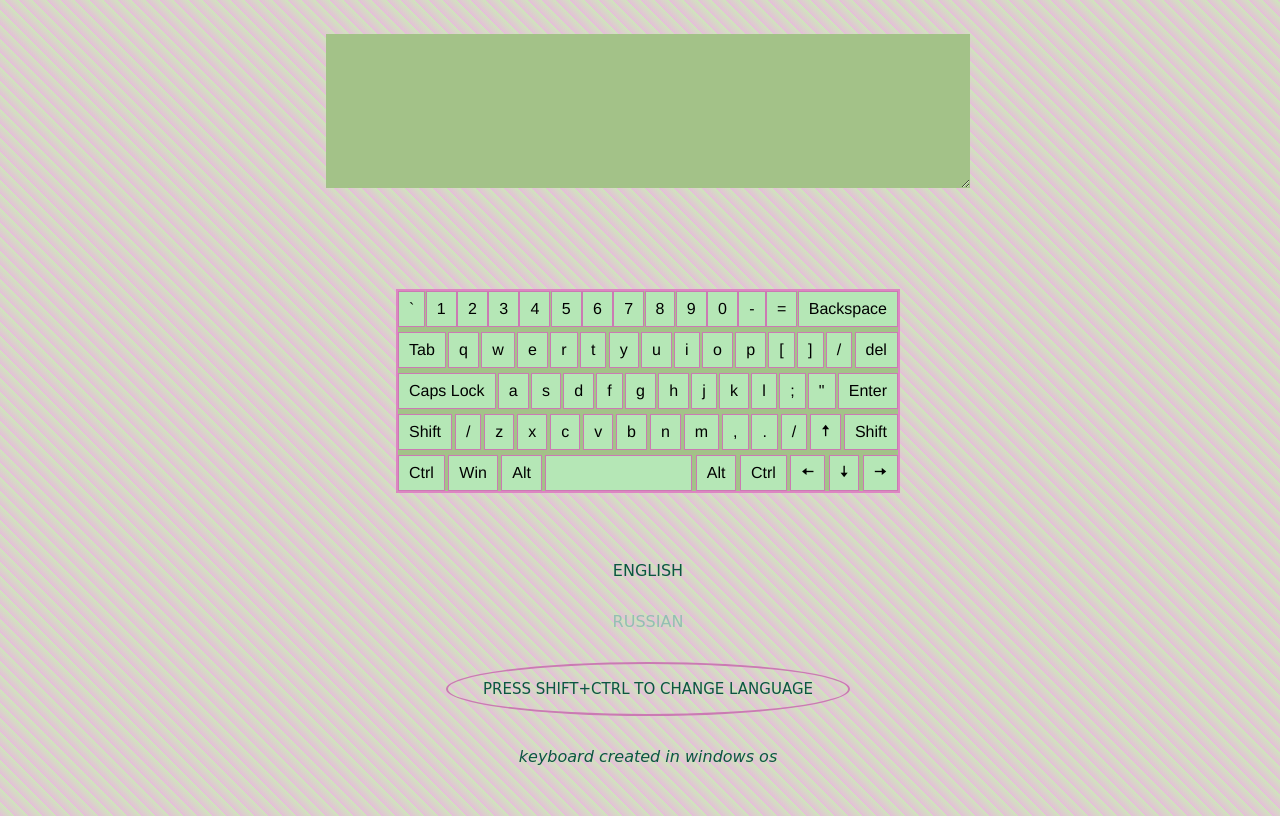
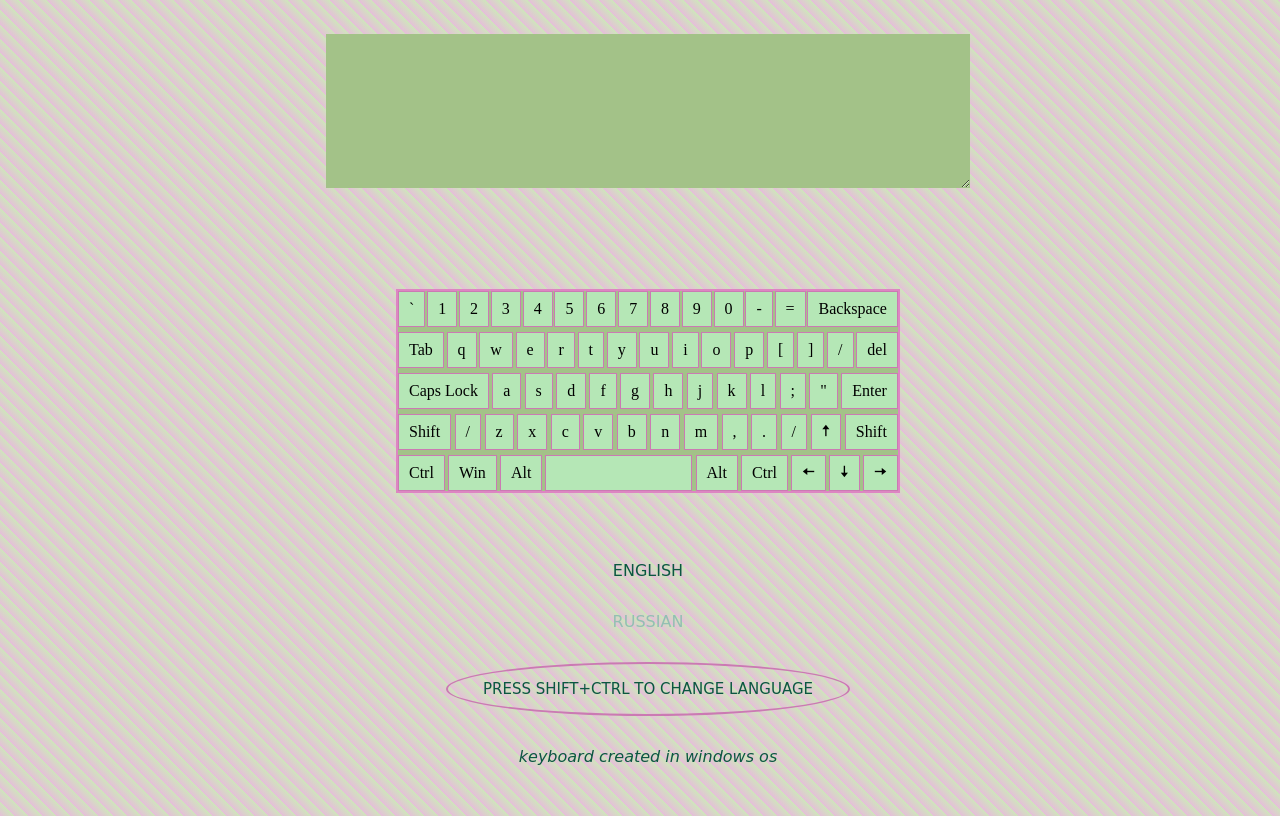
Before and after one commit to veronicavoevodina/virtual-keyboard, a website: page index.html in a window 1280 px wide. Drawn offline with Linux system fonts and the light colour scheme.

Commit message:
feat: add fonts

```diff
--- a/style.css
+++ b/style.css
@@ -16,7 +16,17 @@
 flex-direction:column;
 justify-content: space-between;
 background-color: #a3c288;
+font-family: serif;
+font-family: sans-serif;
+font-family: monospace;
+font-family: cursive;
+font-family: fantasy;
+font-family: system-ui;
+font-family: emoji;
+font-family: math;
+font-family: fangsong;
 font-family:'Franklin Gothic Medium', 'Arial Narrow', Arial, sans-serif;
+font-family: Computer Modern;
 
 }
 
```
